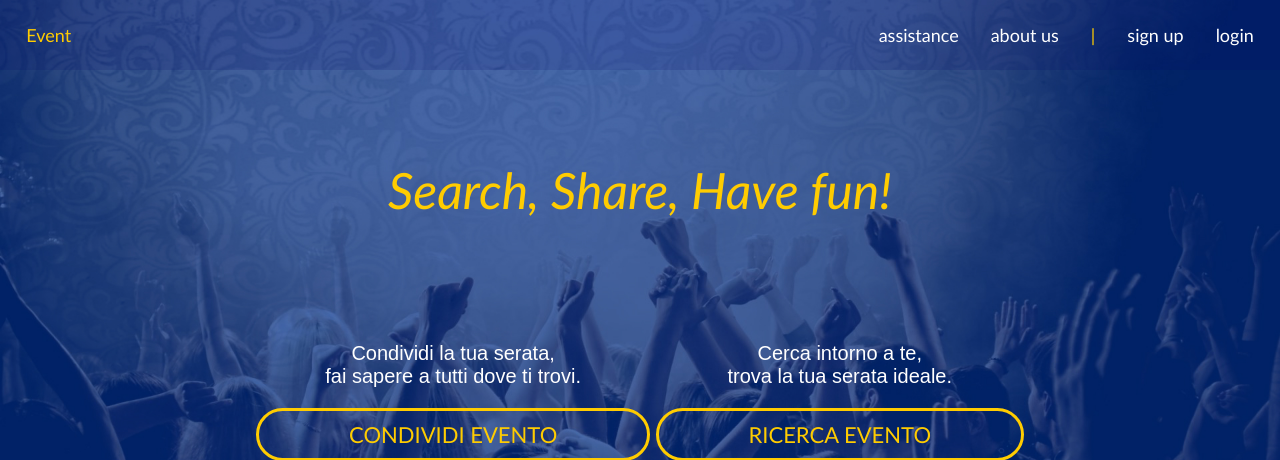
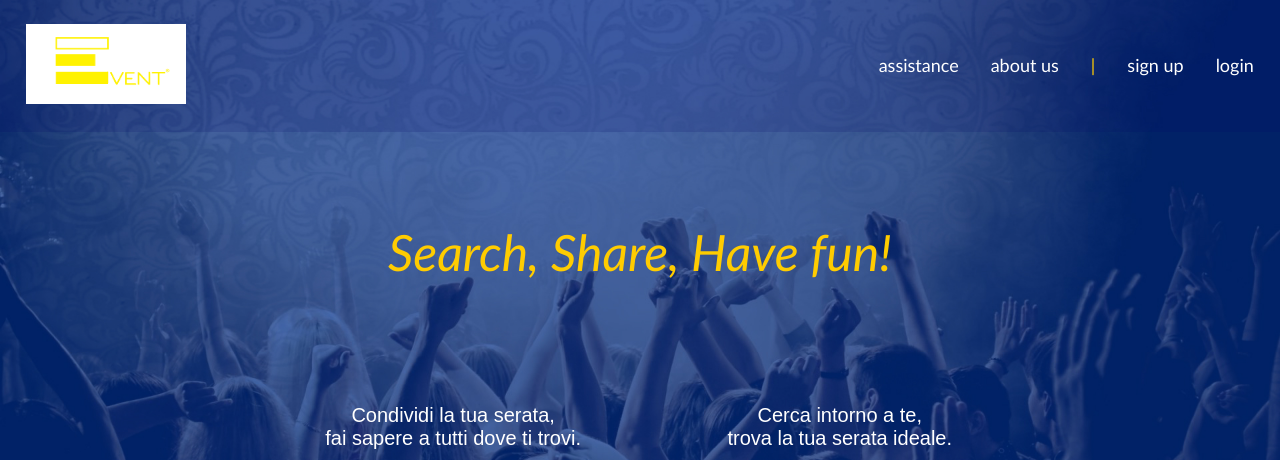
Before and after one commit to AndreaRusconi/PSAW, a PHP site: page /Homepage.html in a window 1280 px wide. Shown: the top 460 px of the page. Run offline with PHP 8.4, Linux system fonts and the light colour scheme.

Commit message:
changed image and menu

```diff
--- a/Homepage.css
+++ b/Homepage.css
@@ -23,6 +23,7 @@ h1{
 .other a {
     display: block;
     color: white;
+    margin-top: 30px;
     text-align: center;
     padding: 14px 16px;
     font-size: 18px;
@@ -30,6 +31,7 @@ h1{
     font-family: Trebuchet MS;
 }
 .barra a {
+    margin-top: 30px;
     display: block;
     color: rgb(255,204,0);
     text-align: center;
--- a/Homepage.html
+++ b/Homepage.html
@@ -12,7 +12,7 @@
         <li class="barra"><a>|</a></li>
         <li class="other"><a href="#">about us</a></li>
         <li class="other"><a href="#">assistance</a></li>
-        <li class="event"><a href="Homepage.html">Event</a></li>
+        <li class="event"><a href="Homepage.html"><img src="Images/Immagine.png" height="80px" width="160px"></a></li>
     </ul>
 
     <h1>Search, Share, Have fun!</h1>
```
Also changed, not shown: Images/Immagine.png.
